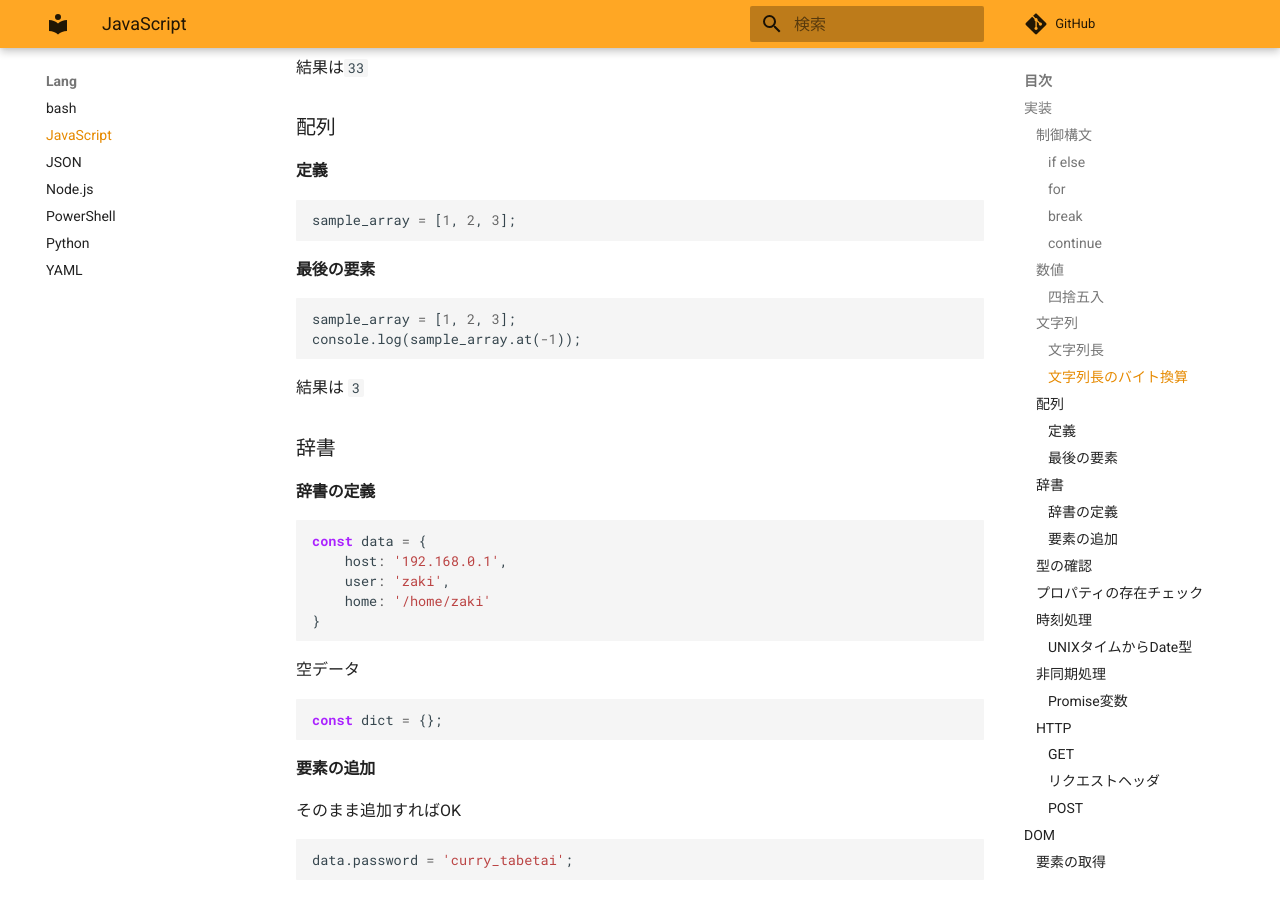
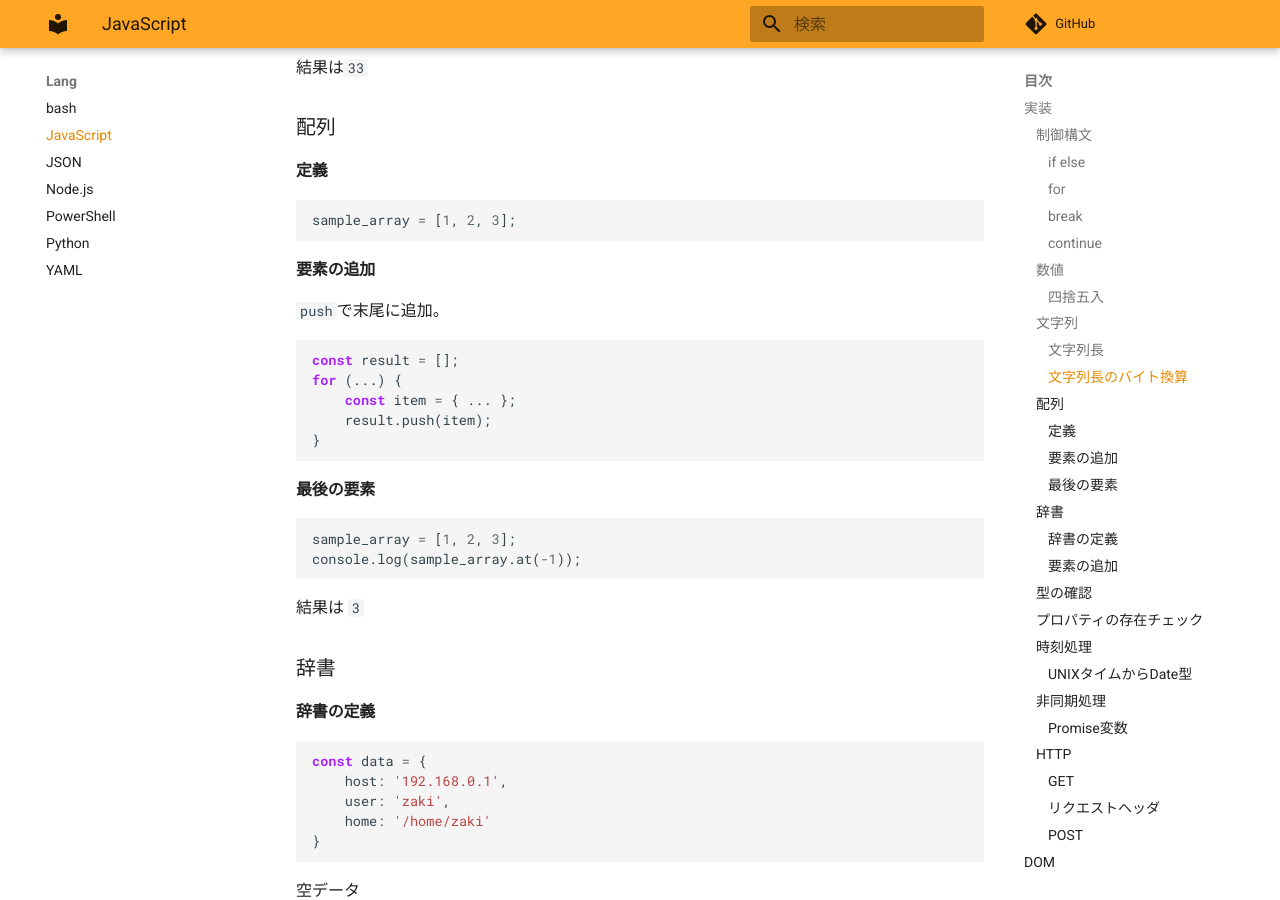
Before and after one commit to zaki-lknr/docs, an MkDocs documentation site: the page built from docs/lang/js.md, in a window 1280 px wide and 900 px high, scrolled down 1664 px. Built offline with MkDocs 1.6.1 and Material for MkDocs 9.7.7, drawn with Linux system fonts in a browser that asks for light colours; comment, search, counter and statistics services are not loaded.

Commit message:
add: lang/javascript: 配列へ要素追加

````diff
--- a/docs/lang/js.md
+++ b/docs/lang/js.md
@@ -85,6 +85,18 @@ console.log(size);
 
 ```js
 sample_array = [1, 2, 3];
+```
+
+#### 要素の追加
+
+`push`で末尾に追加。
+
+```javascript
+const result = [];
+for (...) {
+    const item = { ... };
+    result.push(item);
+}
 ```
 
 #### 最後の要素
````
